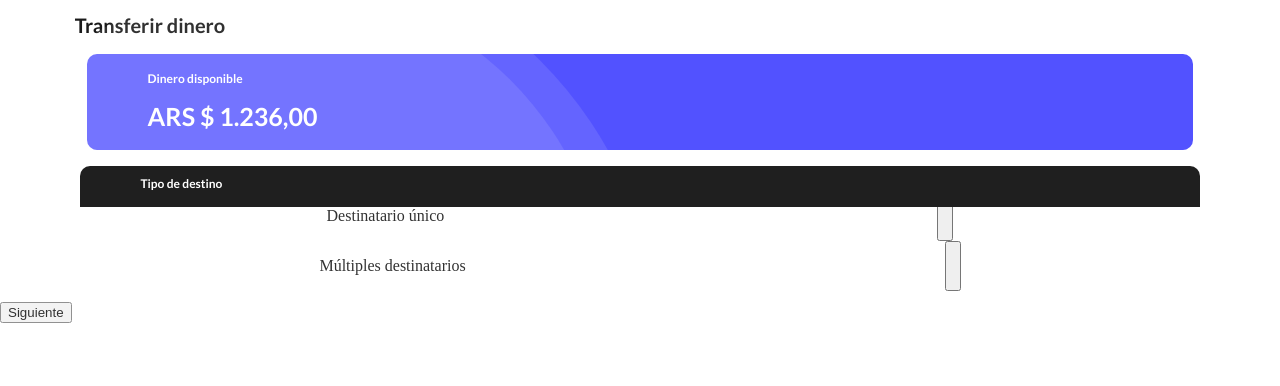
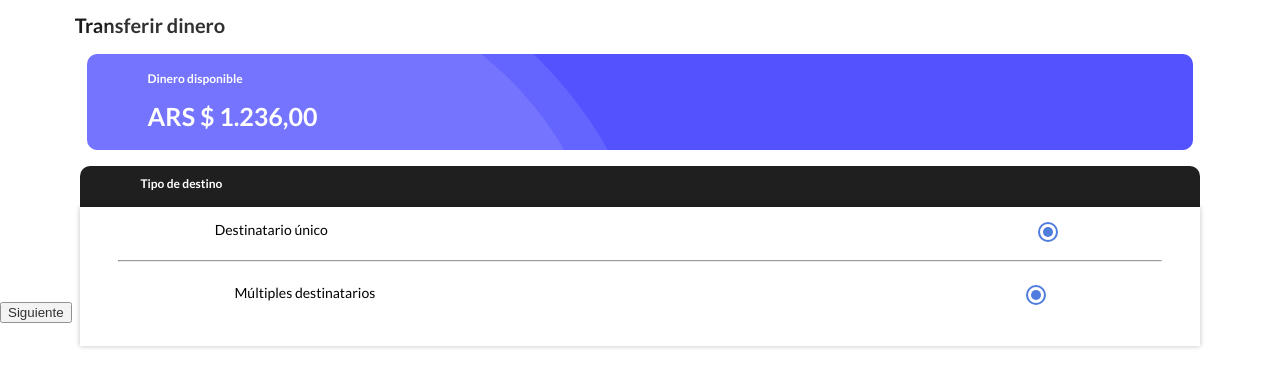
Before and after one commit to MasterxDual/Web-Engineering-2, a plain HTML site: page Practico 1/pages/transfer.html in a window 1280 px wide. Shown: the part 106-492 px from the top of the page. Drawn offline with Linux system fonts and the light colour scheme.

Commit message:
transfer v0.2.5 - Adding button style

```diff
--- a/Practico 1/assets/css/transfer.css
+++ b/Practico 1/assets/css/transfer.css
@@ -174,6 +174,8 @@ Además, definimos el tamaño responsive del contenedor para que no se agrande a
     height: calc((152 / 800) * 100vh);
     /* Movemos el contenedor con la descripcion del dinero hacia el centro con flex */
     align-self: center;
+    /* Definimos esta referencia para poder mover el contenedor recipients-container */
+    position: relative;
 }
 
 .destiny-container {
@@ -208,6 +210,11 @@ Además, definimos el tamaño responsive del contenedor para que no se agrande a
     hijos puedan utilizar propiedades de flex */
     display: flex;
     flex-direction: column;
+    /* Movemos el contenedor un poco hacia abajo para ubicarlo correctamente */
+    position: absolute;
+    top: calc((57 / 152) * 100%);
+    /* Definimos el sombreado externo */
+    box-shadow: 0px 0px 5px #00000040;
 }
 
 /* Centramos el texto 'Destinatario único' y el botón, y de paso se mueven un poco hacia afuera */
@@ -220,6 +227,55 @@ Además, definimos el tamaño responsive del contenedor para que no se agrande a
  Deja de ser un display:block para que el botón pueda estar al lado de éste texto.*/
 .sole-recipient-container p {
     display: inline-block;
+    font-family: "Lato", sans-serif;
+    font-weight: 400;
+    font-size: 0.875rem; /* (1 rem = 16px --> (14px * 1rem / 16px)) */
+    margin-left: calc((-42 / 360) * 100vw);
+}
+
+.button {
+    /* Definimos el estilo del botón externo */
+    width: 20px;
+    height: 20px;
+    border-radius: 50%;
+    /* Definimos el circulo sin relleno */
+    border: 2px solid #507CDD; /* Borde inicial */
+    cursor: pointer;
+    background-color: transparent;
+    transition: all 0.2s ease; /* Añadimos transición para width y height */
+    position: relative; /* Necesario para posicionar el pseudo-elemento ::after */
+    right: calc((-40 / 360) * 100vw);
+    top: calc((15 / 800) * 100vh);
+}
+
+/* Movemos un poco el botón de Múltiples destinatarios ya que no está ubicado en el mismo lugar que el botón de Destinatario único */
+#btn2 {
+    position: relative;
+    right: calc((-32 / 360) * 100vw);
+}
+
+/* Definimos el pseudo-elemento antes de activarlo */
+/* ::after es un pseudo-elemento que, por sí solo, no tiene un "contenido" visible
+a menos que se le indique con content. Sin esto, el círculo interno no aparecería. */
+.button::after {
+    /* " " (una cadena vacía) significa que no se mostrará texto o contenido, pero se sigue creando
+    el elemento ::after, el cual es utilizado para el diseño del círculo interno. */
+    content: "";
+    width: 10px;
+    height: 10px;
+    background-color: #507CDD;
+    border-radius: 50%;
+    position: absolute;
+    top: 50%;
+    left: 50%;
+    transform: translate(-50%, -50%); /* Centra el círculo interno dentro del botón */
+    opacity: 0; /* Inicialmente invisible */
+    transition: opacity 0.2s ease; /* Transición suave para la opacidad */
+}
+
+/* Cuando el botón está activo, hacemos visible el círculo interno */
+.button.active::after {
+    opacity: 1;
 }
 
 /* Centramos el texto 'Múltiples destinatarios' y el botón, y de paso se mueven un poco hacia afuera */
@@ -232,4 +288,15 @@ Además, definimos el tamaño responsive del contenedor para que no se agrande a
  Deja de ser un display:block para que el botón pueda estar al lado de éste texto. */
 .multiple-recipients-container p {
     display: inline-block;
+    font-family: "Lato", sans-serif;
+    font-weight: 400;
+    font-size: 0.875rem; /* (1 rem = 16px --> (14px * 1rem / 16px)) */
+    margin-left: calc((-32 / 360) * 100vw);
 }
+
+/* Definimos la linea que separa ambas opciones de destinatario */
+.line-break {
+    width: calc((293 / 360) * 100vw);
+    background-color: #00000033;
+    color: #00000033;
+}
--- a/Practico 1/pages/transfer.html
+++ b/Practico 1/pages/transfer.html
@@ -52,13 +52,31 @@
                     <div class="recipients-container">
                         <div class="sole-recipient-container">
                             <p>Destinatario único</p>
-                            <button class="button-addresse"></button>
+                            <button class="button active"></button>
                         </div>
+                        <hr class="line-break">
                         <div class="multiple-recipients-container">
                             <p>Múltiples destinatarios</p>
-                            <button class="button-addresse"></button>
+                            <button id="btn2" class="button active"></button>
                         </div>
                     </div>
+                    <!-- Definimos el estilo de los dos botones cuando hacemos click en ellos -->
+                    <script>
+                        // Seleccionamos todos los botones con la clase "button". Nos devuelve una lista
+                        var buttons = document.querySelectorAll(".button");
+
+                        /* Si el elemento tiene la clase 'addressee' agregada -> La elimina
+                        Si el elemento no tiene la clase 'addressee' agregada -> La agrega */
+                        function toggleButton() {
+                            this.classList.toggle("active");
+                        }
+
+                        /* Recorremos la lista de botones precargados y los recorremos uno por uno agregando el evento
+                        de hacer un click, aplicando la funcion toggleButton() */
+                        buttons.forEach(button => {
+                            button.addEventListener("click", toggleButton);
+                        });
+                    </script>
                 </div>
                 <div class="button-container">
                     <button id="button-submit" type="submit">Siguiente</button>
```
